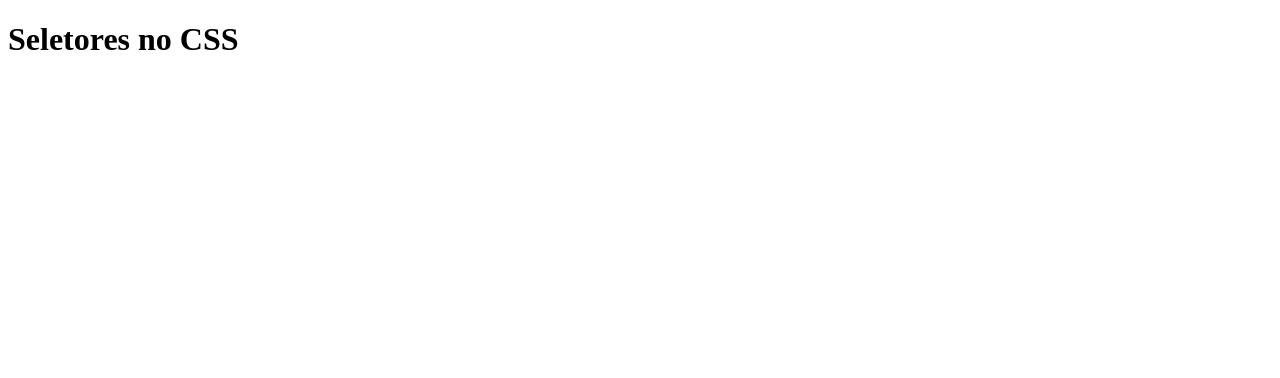
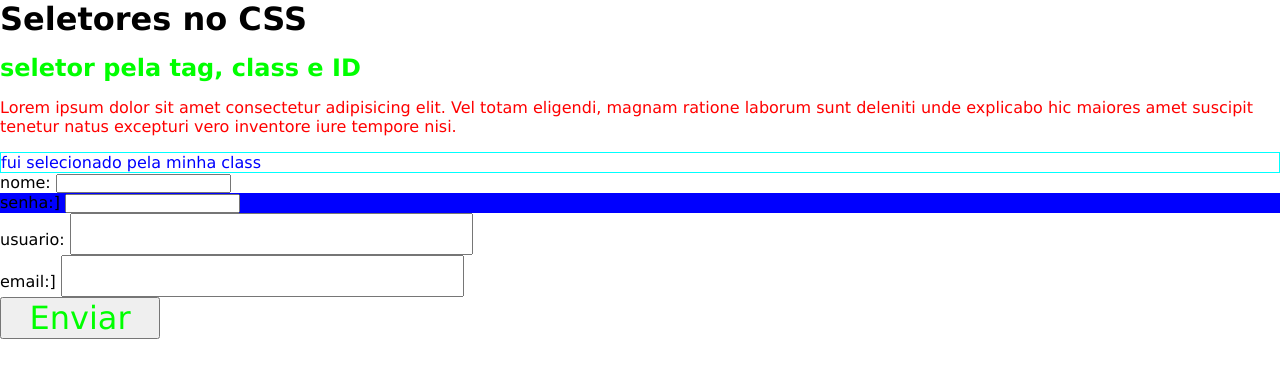
Before and after one commit to mariaclaragama/seletores_css, a plain HTML site: page index.html in a window 1280 px wide. Drawn offline with Linux system fonts and the light colour scheme.

Commit message:
aula sobre seletores no CSS

```diff
--- a/index.html
+++ b/index.html
@@ -13,7 +13,37 @@
     </header>
 
     <main>
+    <h2 id="titulo">seletor pela tag, class e ID</h2>
 
+        <p>Lorem ipsum dolor sit amet consectetur adipisicing elit. Vel totam eligendi, magnam ratione laborum sunt deleniti unde explicabo hic maiores amet suscipit tenetur natus excepturi vero inventore iure tempore nisi.</p>
+
+        <p class="paragrafo">fui selecionado pela minha class</p>
+
+        <form action="" class="cadastro-form">
+            <div>
+                <label for="">nome:</label>
+                <input type="text">
+            </div>
+
+            <div>
+                <label for="">senha:</label>]
+                <input type="password">
+            </div>
+        </form>
+
+        <form action="" class="login-form">
+            <div>
+                <label for="">usuario:</label>
+                <input type="text">
+            </div>
+
+            <div>
+                <label for="">email:</label>]
+                <input type="email">
+            </div>
+
+            <input type="button" value="Enviar">
+        </form>
     </main>
 </body>
 </html>
--- a/style.css
+++ b/style.css
@@ -1,4 +1,51 @@
 /* seletor global = seleciona todos os elementos da pagina ou de determinado lugar */
 * {
-    font-family: ;
+    margin: 0;
+    padding: 0;
+    box-sizing: border-box;
+    font-family: 'Lucida Sans', 'Lucida Sans Regular', 'Lucida Grande', 'Lucida Sans Unicode', Geneva, Verdana, sans-serif;
 }
+
+/* seletor pela tag*/
+p {
+    color: #f00;
+}
+
+main {
+    margin-top: 1rem;
+}
+
+/* seletor pela class */
+.paragrafo {
+    border: 1px solid cyan;
+    color: #00f;
+    margin-top: 1rem;
+}
+
+/* seletor pelo idd */
+#titulo {
+    color: #0f0;
+    margin-bottom: 1rem;
+}
+
+/* seletor pelo atributo */
+input [type="password"] {
+    font-size: 3rem;
+}
+
+/* seletor por descendente */
+.login-form input {
+    font-size: 2rem;
+    color: #f00;
+}
+
+/* seletor de filhos diretos */
+.login-form > input {
+    color: #0f0;
+    width: 10rem;
+}
+
+/* pseudo-classes */
+.cadastro-form div:nth-of-type(2) {
+    background: #00f;
+}
```
